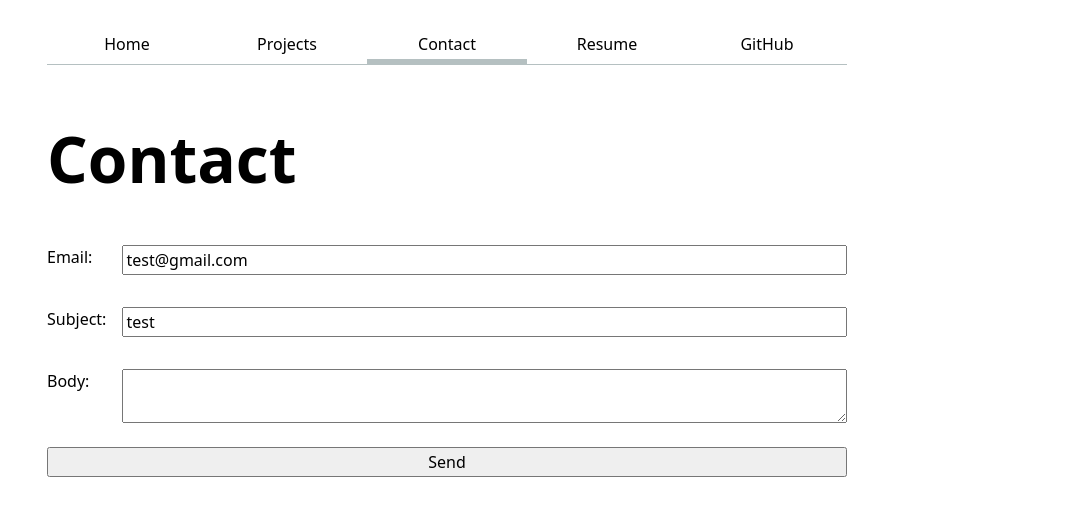
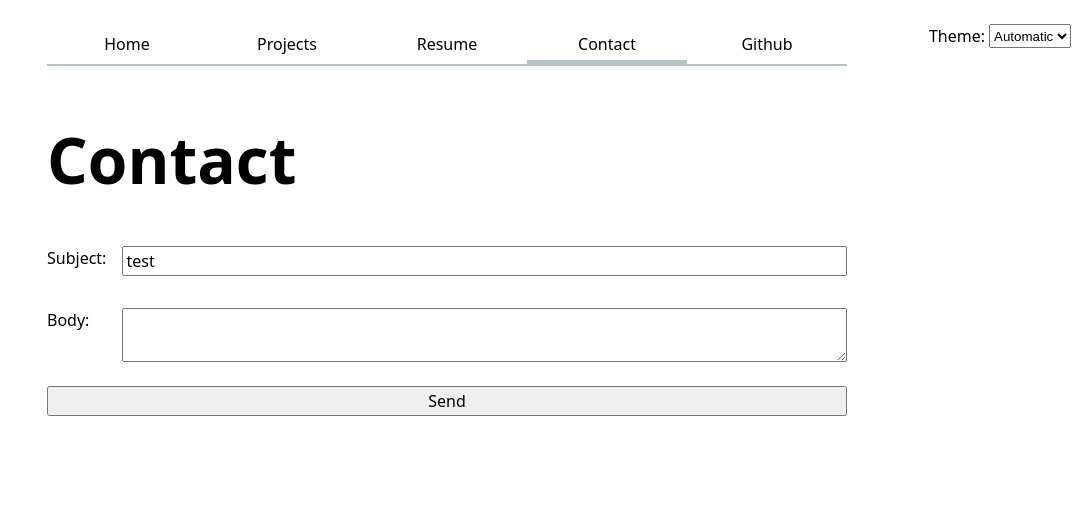
Before and after one commit to yoyo-yuan/portfolio-svelte, a SvelteKit app: page /contact in a window 1280 px wide. Shown: the top 516 px of the page, without its empty margins (193-1280 px from the left). Built offline with nearby package versions, Linux system fonts and the light colour scheme.

Commit message:
Added layouts & reactivity

```diff
--- a/src/app.html
+++ b/src/app.html
@@ -4,9 +4,14 @@
 		<meta charset="utf-8" />
 		<title>Portfolio</title>
 		<link rel="icon" href="%sveltekit.assets%/favicon.png" />
-		<link rel="stylesheet" href="%sveltekit.assets%/style.css" />
+		<!-- <link rel="stylesheet" href="%sveltekit.assets%/style.css" /> -->
 		<meta name="viewport" content="width=device-width" />
 		%sveltekit.head%
+		<script>
+			let root = document.documentElement;
+			let colorScheme = localStorage.colorScheme ?? "light dark";
+			root.style.setProperty("color-scheme", colorScheme);
+		</script>
 	</head>
 	<body data-sveltekit-preload-data="hover">
 		<div style="display: contents">%sveltekit.body%</div>
--- /dev/null
+++ b/src/routes/+layout.svelte
@@ -0,0 +1,90 @@
+<script>
+    import { base } from "$app/paths";
+    import { page } from "$app/stores";
+    import "../style.css";
+    let pages = [
+        {url: "/", title: "Home"},
+        {url: "/projects", title: "Projects"},
+        {url: "/resume", title: "Resume"},
+        {url: "/contact", title: "Contact"},
+        {url: "https://github.com/yoyo-yuan", title: "Github"},
+    ];
+    let colorScheme = "light dark";
+    let localStorage = globalThis.localStorage ?? {};
+    if (localStorage.colorScheme) { // if localStorage has a colorScheme property
+    colorScheme = localStorage.colorScheme; // override the default colorScheme
+    }
+    let root = globalThis.document?.documentElement;
+    $: root?.style.setProperty("color-scheme", colorScheme);
+    $: localStorage.colorScheme = colorScheme;
+</script>
+
+<label class="color-scheme-switch">
+    Theme:
+    <select bind:value={ colorScheme }>
+        <option value="light dark">Automatic</option>
+        <option value="light">Light</option>
+        <option value="dark">Dark</option>
+    </select>
+</label>
+<nav>
+    {#each pages as p}
+        <a href={base+p.url}
+           class:current={p.url === "/"
+           ? $page.url.pathname === (base + "/")
+           : $page.url.pathname.startsWith(base + p.url)}
+           target={p.url.startsWith("http") ? "_blank" : null}
+        >
+            {p.title}
+        </a>
+    {/each}
+</nav>
+
+<slot />
+
+<style>
+    /* :root {
+        color-scheme: dark;
+    } */
+
+    .color-scheme-switch {
+        position: absolute;
+        top: 1rem;
+        right: 1rem;
+        display: inline-flex;
+        gap: 4px;
+        font-size: 80%;
+        font: inherit;
+        width: auto;
+    }
+
+    nav {
+        display: flex;
+        --border-color: oklch(50% 10% 200 / 40%);
+    }
+
+    nav a {
+        flex: 1;
+        text-decoration: none;
+        color: inherit;
+        text-align: center;
+        padding: 0.5em;
+        margin-bottom: 1em;
+        border-bottom: 2px solid var(--border-color);
+    }
+
+    nav a.current {
+        border-bottom: 0.4em solid var(--border-color);
+        padding-bottom: 0.1em;
+    }
+
+    nav a:hover {
+        border-bottom: 0.4em solid var(--color-accent);
+        padding-bottom: 0.1em;
+        background-color: color-mix(in oklch, var(--color-accent), canvas 85%);
+    }
+
+    .current {
+        border-bottom: 4px solid var(--border-color);
+    }
+</style>
--- a/src/routes/contact/+page.svelte
+++ b/src/routes/contact/+page.svelte
@@ -1,24 +1,27 @@
+<script>
+	function handleSubmit(event) {
+		event.preventDefault();
+		let form = event.target;
+		let data = new FormData(form);
+		let url = form.action + "?";
+		for (let [name, value] of data) {
+			url += (name + "=" + encodeURIComponent(value) + "&");
+		}
+		location.href = url;
+	}
+</script>
+
 <svelte:head>
   <title>Contact me</title>
 </svelte:head>
 
-<nav>
-    <a href=".">Home</a>
-    <a href="projects">Projects</a>
-    <a href="contact" class="current">Contact</a>
-    <a href="resume">Resume</a>
-    <a href="https://github.com/yoyo-yuan" target="_blank">GitHub</a>
-</nav>
 <h1>Contact</h1>
-<form action="mailto:96553765+yoyo-yuan@users.noreply.github.com" method="get">
+<form action="mailto:96553765+yoyo-yuan@users.noreply.github.com" method="get" on:submit={handleSubmit}>
 	<label>
-	Email: <input name="email" type="email" value="test@gmail.com"/>
+		Subject: <input name="subject" value="test"/>
 	</label>
 	<label>
-	Subject: <input name="subject" value="test"/>
-	</label>
-	<label>
-	Body: <textarea name="body" value="test"></textarea>
+		Body: <textarea name="body" value="test"></textarea>
 	</label>
 	<button>Send</button>
 </form>
```
Also changed, not shown: src/routes/+page.svelte (+4 -11 lines), src/routes/projects/+page.svelte (+0 -62 lines), src/routes/resume/+page.svelte (+0 -7 lines), src/style.css (renamed from static/style.css).
